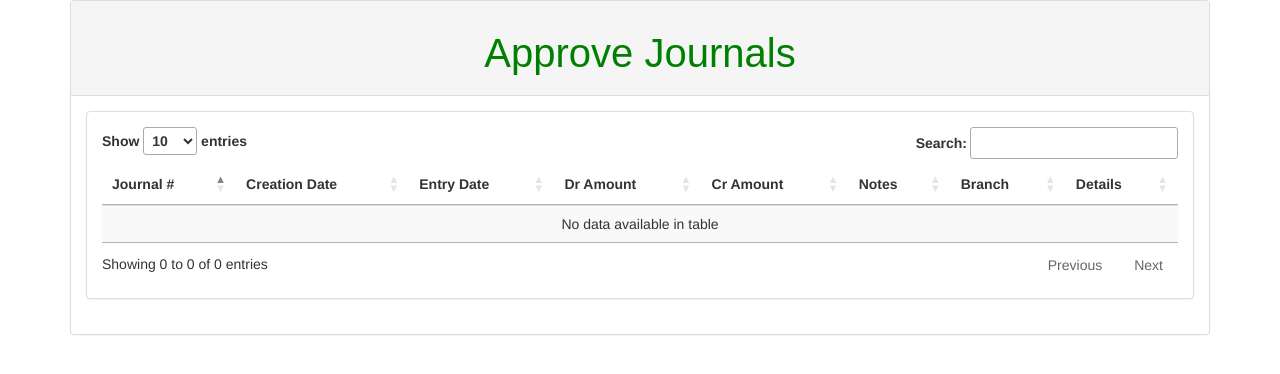
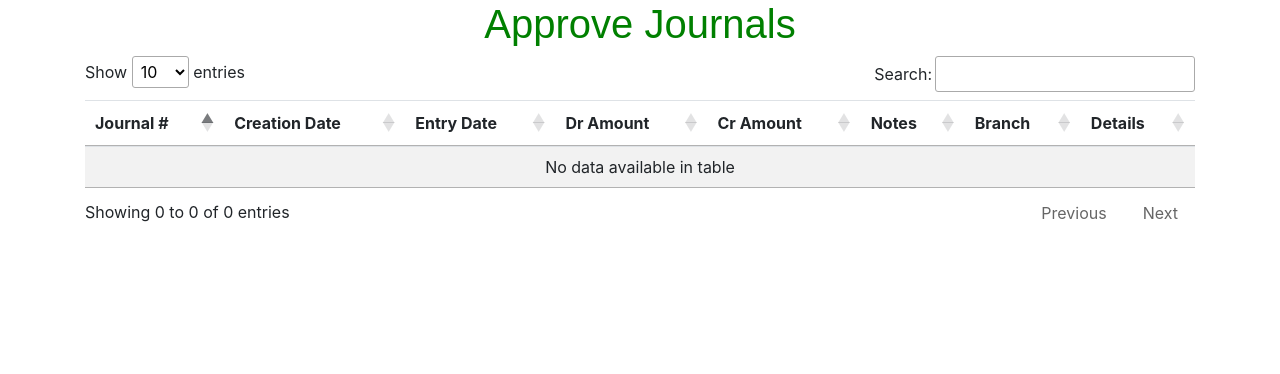
Before and after one commit to evantoh/journal-checker, a Django app: page /reports/journal_approval/ in a window 1280 px wide. Shown: the top 374 px of the page. Run offline with Django 3.2, Linux system fonts and the light colour scheme; data that the repository does not hold is empty; some libraries are stand-ins or nearby versions.

Commit message:
change base class

```diff
--- a/reports/demands/templates/base.html
+++ b/reports/demands/templates/base.html
@@ -1,15 +1,19 @@
-<!DOCTYPE html>
+<!doctype html>
 <html lang="en">
 
 <head>
+    <!-- Required meta tags -->
     <meta charset="utf-8">
-    <meta http-equiv="X-UA-Compatible" content="IE=edge">
-    <meta name="viewport" content="width=device-width, initial-scale=1">
-    <meta http-equiv="refresh" content="60000;url=/door/?i=1">
-    <title>Platinum Uganda</title>
+    <meta name="viewport" content="width=device-width, initial-scale=1, shrink-to-fit=no">
+    <!-- Bootstrap CSS -->
+    <link rel="stylesheet" href="https://stackpath.bootstrapcdn.com/bootstrap/4.1.1/css/bootstrap.min.css" integrity="sha384-WskhaSGFgHYWDcbwN70/dfYBj47jz9qbsMId/iRN3ewGhXQFZCSftd1LZCfmhktB" crossorigin="anonymous">
+    <style type="text/css">
+        .spacer {
+            margin-top: 25px;
+        }
+    </style>
 
-    <!-- Bootstrap -->
-    <link rel="stylesheet" href="//netdna.bootstrapcdn.com/bootstrap/3.1.1/css/bootstrap.min.css"> {% block head_content %} {% endblock %}
+    <title>Platinum </title>
 </head>
 
 <body>
@@ -18,13 +22,24 @@
 
     </div>
 
+    <div class="container">
+        <div class="row spacer"></div>
+        <div class="row offset-2">
+            <div class="col-12">
+                {% block container %} {% endblock %}
+            </div>
+        </div>
+    </div>
+
 
     <script src="//ajax.googleapis.com/ajax/libs/jquery/1.11.0/jquery.min.js"></script>
     <script src="//netdna.bootstrapcdn.com/bootstrap/3.1.1/js/bootstrap.min.js"></script>
     <script type="text/javascript" charset="utf8" src="https://cdn.datatables.net/1.10.19/js/jquery.dataTables.js"></script>
 
-    {% block scripts %} {% endblock %}
-
+    <!-- <script src="https://code.jquery.com/jquery-3.3.1.slim.min.js" integrity="sha384-q8i/X+965DzO0rT7abK41JStQIAqVgRVzpbzo5smXKp4YfRvH+8abtTE1Pi6jizo" crossorigin="anonymous"></script>
+    <script src="https://cdnjs.cloudflare.com/ajax/libs/popper.js/1.14.3/umd/popper.min.js" integrity="sha384-ZMP7rVo3mIykV+2+9J3UJ46jBk0WLaUAdn689aCwoqbBJiSnjAK/l8WvCWPIPm49" crossorigin="anonymous"></script>
+     -->
+    {% block custom_js %}{% endblock %}
 </body>
 
 </html>
```
